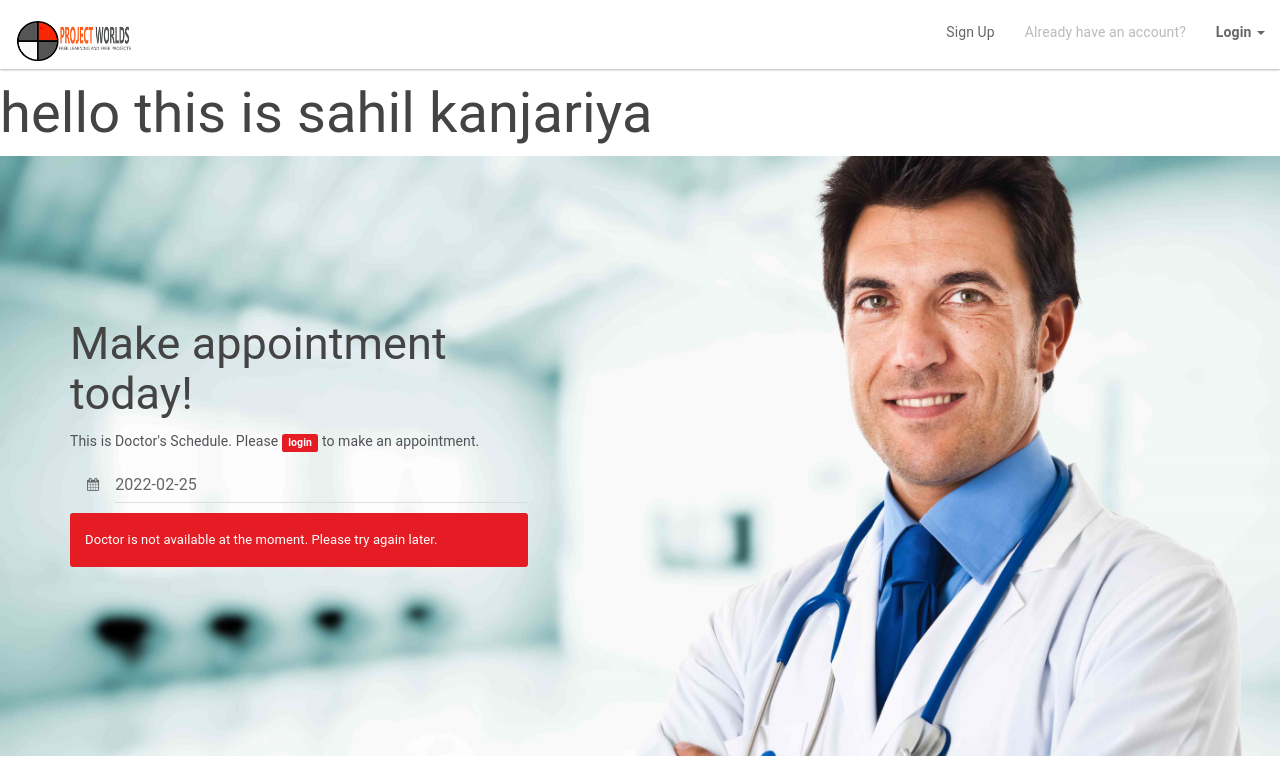
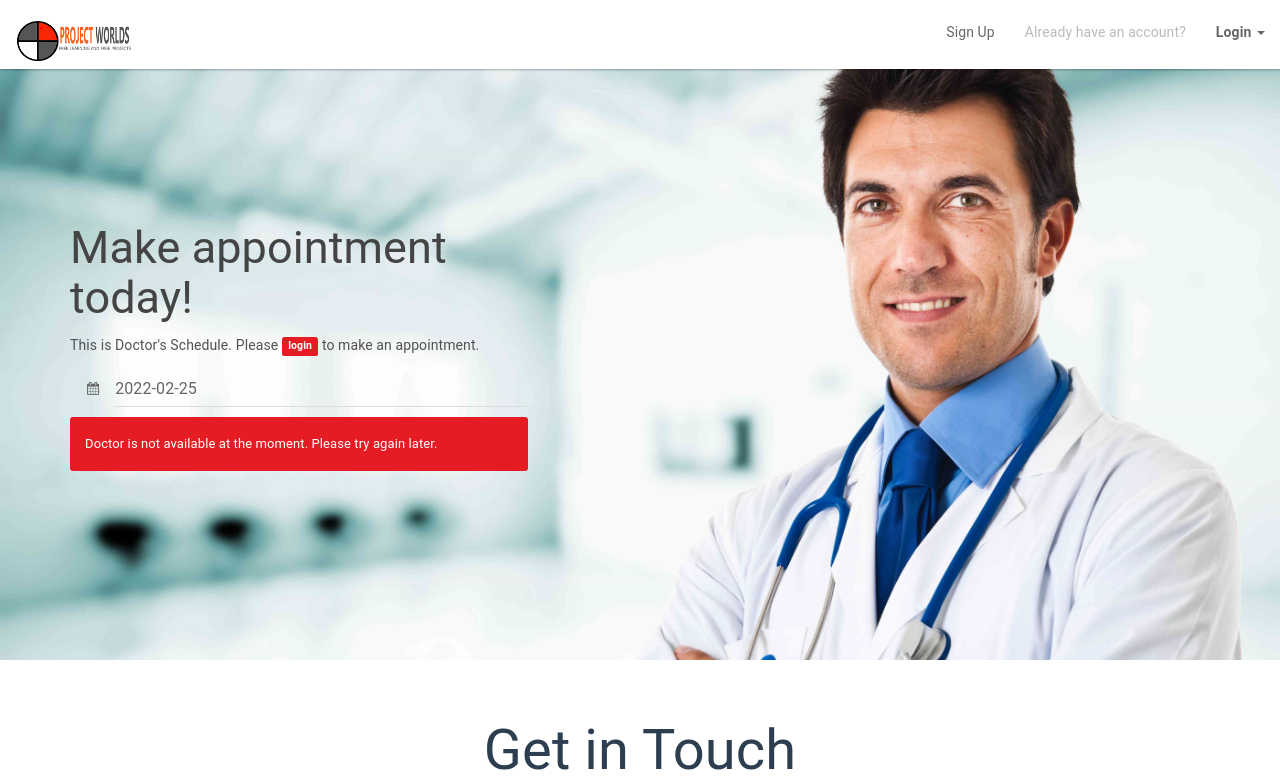
Before and after one commit to sahilmk/se_project, a PHP site: page / in a window 1280 px wide. Shown: the top 782 px of the page. Run offline with PHP 8.4, Linux system fonts and the light colour scheme; data comes from the database, SQL or seed files in the repository.

Commit message:
update10

```diff
--- a/index.php
+++ b/index.php
@@ -98,7 +98,6 @@ alert('User already registered. Please try again');
     </head>
     <body>
         <!-- navigation -->
-        <h1>hello this is sahil kanjariya</h1>
         <nav class="navbar navbar-default navbar-fixed-top" role="navigation">
             <div class="container-fluid">
                 <!-- Brand and toggle get grouped for better mobile display -->
```
